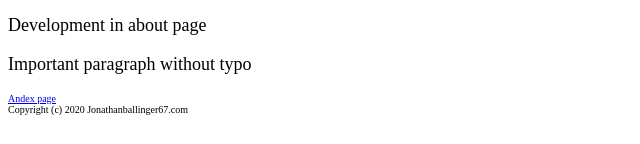
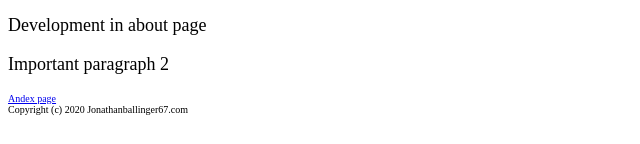
Before and after one commit to Ultra-lord/git-github-test, a plain HTML site: page index.html in a window 1280 px wide. Shown: the part 182-326 px from the top of the page, without its empty margins (0-640 px from the left). Drawn offline with Linux system fonts and the light colour scheme; files that its build step writes are made by us from their sources.

Commit message:
Important paragraph update. fixes #1

```diff
--- a/index.html
+++ b/index.html
@@ -12,7 +12,7 @@
     <p>Portfolio site</p>
     <p>New paragraph</p>
     <p>Development in about page</p>
-    <p>Important paragraph without typo</p>
+    <p>Important paragraph 2</p>
     <a href="about.html">Andex page</a>
     <footer>Copyright (c) 2020 Jonathanballinger67.com</footer>
 </body>
```
